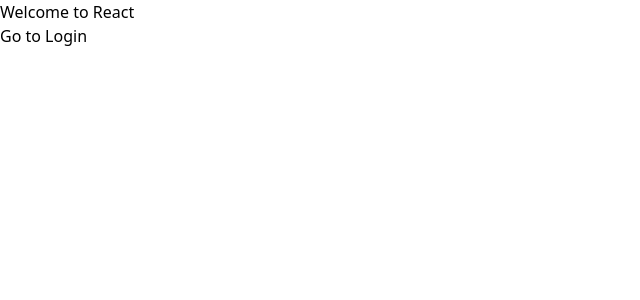
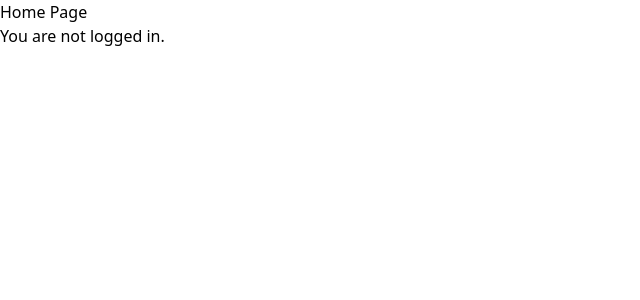
Before and after one commit to jjaekong/mi-tango, a React (Create React App) app: page / in a window 1280 px wide. Shown: the top 300 px of the page, without its empty margins (0-640 px from the left). Built offline with nearby package versions, Linux system fonts and the light colour scheme; no server answers.

Commit message:
refactor: Implement lazy loading for routes and remove unused components

```diff
--- a/src/App.js
+++ b/src/App.js
@@ -1,17 +1,21 @@
-import React from 'react';
+import React, { Suspense, lazy } from 'react';
 import { BrowserRouter as Router, Routes, Route } from 'react-router-dom';
-import Home from './components/Home.js';
-import Login from './components/Login.js';
-import Admin from './components/Admin.js'; // 관리자 컴포넌트 임포트
+import Home from './views/User/Home.js';
+import Login from './views/User/Login.js';
+// Admin 컴포넌트를 lazy 로딩 방식으로 불러옵니다.
+const Dashboard = lazy(() => import('./views/Admin/Dashboard.js'));
 
 function App() {
     return (
         <Router>
-            <Routes>
-                <Route path="/" element={<Home />} />
-                <Route path="/login" element={<Login />} />
-                <Route path="/admin" element={<Admin />} /> {/* 관리자 페이지 라우트 추가 */}
-            </Routes>
+            <Suspense fallback={<div>Loading...</div>}> {/* 로딩 중 표시할 컴포넌트 */}
+                <Routes>
+                    <Route path="/" element={<Home />} />
+                    <Route path="/login" element={<Login />} />
+                    {/* 관리자 페이지 라우트 추가, lazy 로딩 적용 */}
+                    <Route path="/admin" element={<Dashboard />} />
+                </Routes>
+            </Suspense>
         </Router>
     );
 }
--- a/src/components/Home.js
+++ /dev/null
@@ -1,13 +0,0 @@
-import React from 'react';
-import { Link } from 'react-router-dom';
-
-function Home() {
-    return (
-        <div>
-            <h1>Welcome to React</h1>
-            <Link to="/login">Go to Login</Link>
-        </div>
-    );
-}
-
-export default Home;
--- a/src/components/Login.js
+++ /dev/null
@@ -1,11 +0,0 @@
-import React from 'react';
-
-function Login() {
-    return (
-        <div>
-            <h1>로그인</h1>
-        </div>
-    );
-}
-
-export default Login;
--- /dev/null
+++ b/src/contexts/AuthContext.js
@@ -0,0 +1,27 @@
+import React, { useContext, createContext, useState, useEffect } from 'react';
+import { getAuth, onAuthStateChanged } from 'firebase/auth';
+
+const AuthContext = createContext();
+
+export function useAuth() {
+    return useContext(AuthContext);
+}
+
+export const AuthProvider = ({ children }) => {
+    const [currentUser, setCurrentUser] = useState(null);
+
+    useEffect(() => {
+        const auth = getAuth();
+        const unsubscribe = onAuthStateChanged(auth, user => {
+            setCurrentUser(user);
+        });
+
+        return unsubscribe;
+    }, []);
+
+    return (
+        <AuthContext.Provider value={currentUser}>
+            {children}
+        </AuthContext.Provider>
+    );
+};
--- a/src/firebase-config.js
+++ b/src/firebaseConfig.js
@@ -1,7 +1,7 @@
-import firebase from 'firebase/app';
-import 'firebase/auth'; // Firebase 모듈 중 사용할 기능을 import합니다.
-import 'firebase/firestore';
+// Firebase v9+ 모듈형 임포트 예시
+import { initializeApp } from 'firebase/app';
 
+// Firebase 설정 객체
 const firebaseConfig = {
     apiKey: "AIzaSyBjlBi8FCJF2CHKQcOx7OrN9J3PFM7_iyg",
     authDomain: "mi-tango-365.firebaseapp.com",
@@ -13,7 +13,6 @@
     measurementId: "G-Q9KPWCTZ9N"
   };
 
-// Firebase 초기화
-firebase.initializeApp(firebaseConfig);
 
-export default firebase;
+// Firebase 앱 초기화
+const app = initializeApp(firebaseConfig);
--- a/src/index.js
+++ b/src/index.js
@@ -3,11 +3,15 @@
 import './index.css';
 import App from './App';
 import reportWebVitals from './reportWebVitals';
+import './firebaseConfig';
+import { AuthProvider } from './contexts/AuthContext';
 
 const root = ReactDOM.createRoot(document.getElementById('root'));
 root.render(
   <React.StrictMode>
-    <App />
+    <AuthProvider>
+        <App />
+    </AuthProvider>
   </React.StrictMode>
 );
 
--- /dev/null
+++ b/src/views/User/Home.js
@@ -0,0 +1,19 @@
+import React from 'react';
+import { useAuth } from '../../contexts/AuthContext';
+
+export default function Home() {
+    const currentUser = useAuth();
+
+    console.log('currentUser ==> ', currentUser);
+
+    return (
+        <div>
+            <h1>Home Page</h1>
+            {currentUser ? (
+                <p>Welcome, {currentUser.displayName}</p>
+            ) : (
+                <p>You are not logged in.</p>
+            )}
+        </div>
+    );
+}
--- /dev/null
+++ b/src/views/User/Login.js
@@ -0,0 +1,41 @@
+import React from 'react';
+import { getAuth, signInWithPopup, GoogleAuthProvider } from 'firebase/auth';
+import { FacebookAuthProvider } from 'firebase/auth';
+
+function Login() {
+    const handleSignInWithGoogle = () => {
+        const provider = new GoogleAuthProvider();
+        const auth = getAuth();
+        signInWithPopup(auth, provider)
+            .then((result) => {
+                const user = result.user;
+                console.log(user);
+            })
+            .catch((error) => {
+                console.error(error);
+            });
+    }
+
+    const handleSignInWithFacebook = () => {
+        const provider = new FacebookAuthProvider();
+        const auth = getAuth();
+        signInWithPopup(auth, provider)
+            .then((result) => {
+                const user = result.user;
+                console.log(user);
+            })
+            .catch((error) => {
+                console.error(error);
+            });
+    }
+
+    return (
+        <div>
+            <h1>로그인</h1>
+            <button onClick={handleSignInWithGoogle}>Sign in with Google</button>
+            <button onClick={handleSignInWithFacebook}>Sign in with Facebook</button>
+        </div>
+    );
+}
+
+export default Login;
```
Also changed, not shown: src/views/Admin/Dashboard.js (renamed from src/components/Admin.js).
